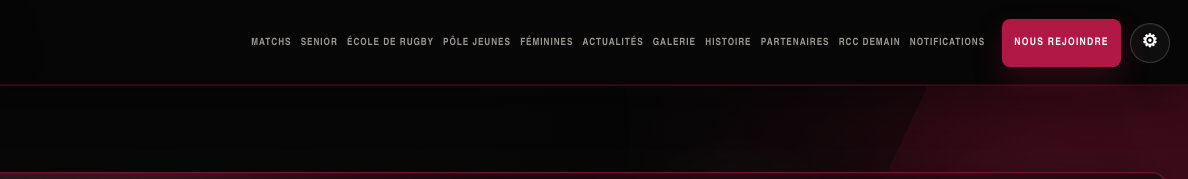
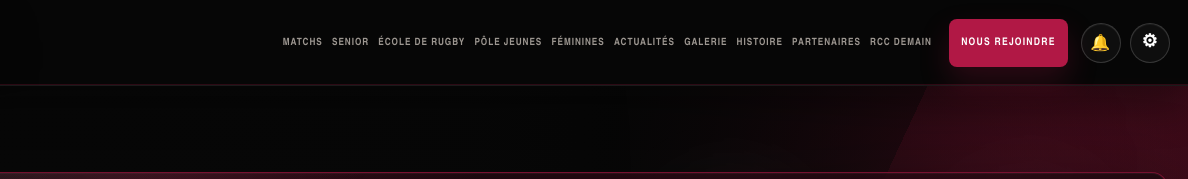
Before and after one commit to clementbesombes984-glitch/rcc2026, a website: page index.html in a window 1280 px wide. Shown: the top 179 px of the page, 92-1280 px from the left. Drawn offline with Linux system fonts and the light colour scheme.

Commit message:
Use bell icon for notifications nav

```diff
--- a/index.html
+++ b/index.html
@@ -28,8 +28,8 @@
         <a href="./histoire.html">Histoire</a>
         <a href="./partenaires.html">Partenaires</a>
         <a href="./rcc-demain.html">RCC demain</a>
-        <a href="./notifications.html">Notifications</a>
         <a class="nav-cta" href="./nous-rejoindre.html">Nous rejoindre</a>
+        <a class="notification-link" href="./notifications.html" aria-label="Notifications" title="Notifications">&#128276;</a>
         <a class="admin-link settings-link" href="/cms-login" aria-label="Accès administration" title="Administration">⚙</a>
       </nav>
     </header>
--- a/styles.css
+++ b/styles.css
@@ -392,3 +392,16 @@ body{position:relative;background:radial-gradient(circle at 50% 0,rgba(255,255,2
   .senior-hero,.academy-hero,.history-hero{min-height:330px;padding-top:86px}
   .senior-hero-content,.academy-hero-content,.history-hero-content{min-height:244px;padding-top:0}
 }
+
+/* Header notification icon */
+@media(min-width:1121px){
+  .site-nav .notification-link{display:inline-grid;width:44px;height:44px;flex:0 0 44px;margin-left:4px;place-items:center;border:1px solid rgba(255,255,255,.16);border-radius:50%;background:rgba(255,255,255,.035);color:#fff;font-family:Arial,Helvetica,sans-serif;font-size:17px;line-height:1;box-shadow:inset 0 1px 0 rgba(255,255,255,.05)}
+  .site-nav .notification-link:after{display:none!important}
+  .site-nav .notification-link:hover,.site-nav .notification-link.is-active{border-color:rgba(211,26,82,.55);background:rgba(177,24,69,.18);box-shadow:0 10px 24px rgba(177,24,69,.16),inset 0 1px 0 rgba(255,255,255,.06);transform:translateY(-1px)}
+}
+@media(min-width:1121px) and (max-width:1500px){
+  .site-nav .notification-link{width:40px;height:40px;flex-basis:40px;font-size:16px}
+}
+@media(max-width:1120px){
+  .site-nav .notification-link{display:grid;place-items:center;font-size:18px}
+}
```
Also changed, not shown: actualites.html (+1 -1 lines), ecole.html (+1 -1 lines), feminines.html (+1 -1 lines), galerie.html (+1 -1 lines), histoire.html (+1 -1 lines), jeunes.html (+1 -1 lines), matchs.html (+1 -1 lines), notifications.html (+1 -1 lines), nous-rejoindre.html (+1 -1 lines), partenaires.html (+1 -1 lines), rcc-demain.html (+1 -1 lines), senior.html (+1 -1 lines).
